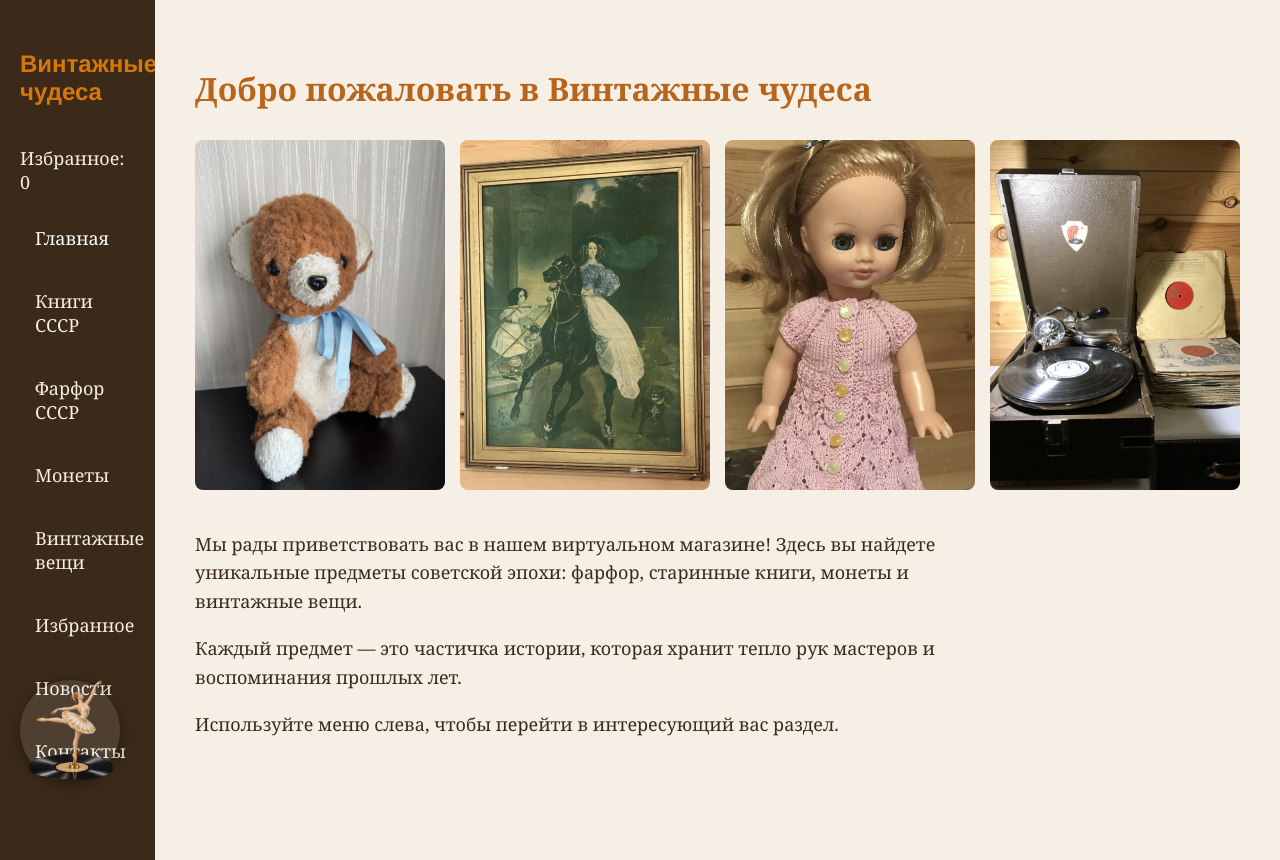
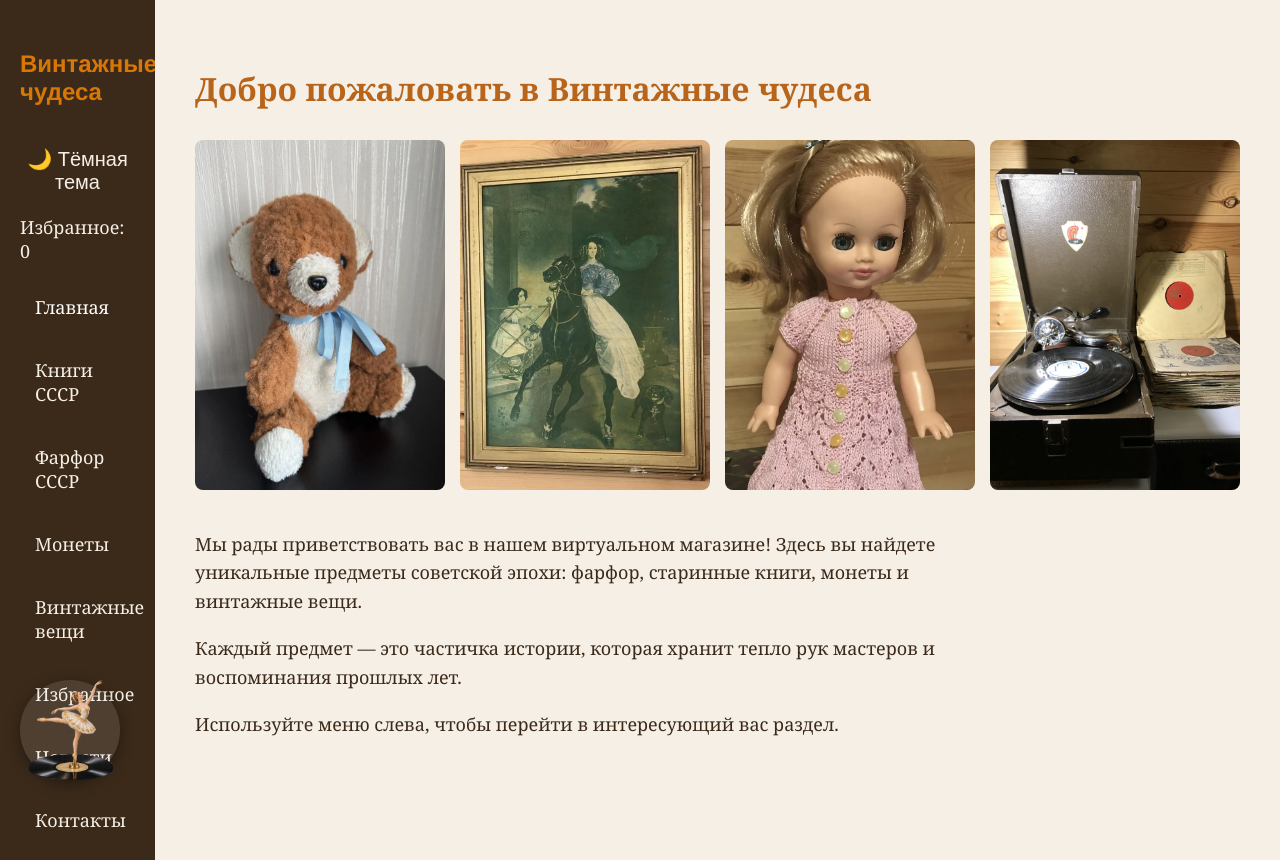
Before and after one commit to yero-codes/vintage-react, a React (Vite) app: page / in a window 1280 px wide. Built offline with nearby package versions, Linux system fonts and the light colour scheme.

Commit message:
Добавила скелетоны и темную тему с сохранением в localStorage

```diff
--- a/src/App.jsx
+++ b/src/App.jsx
@@ -29,6 +29,11 @@ function App() {
     return saved ? JSON.parse(saved) : [];
   });
 
+    // Состояние для темы (по умолчанию 'light')
+  const [theme, setTheme] = useState(() => {
+    return localStorage.getItem('theme') || 'light';
+  });
+
   useEffect(() => {
     setIsLoading(true); // Начинаем загрузку
 
@@ -42,8 +47,18 @@ function App() {
 
       .catch((error) => console.error('Ошибка:', error))
       .finally(() => setIsLoading(false));
+  }, []);
 
-  }, []);
+    // Эффект для применения темы
+  useEffect(() => {
+    if (theme === 'dark') {
+      document.body.classList.add('dark-mode');
+    } else {
+      document.body.classList.remove('dark-mode');
+    }
+  }, [theme]); // <--- Здесь зависимость от theme
+
+
 
   const filteredNews = newsData.filter((post) => {
     const term = searchTerm.toLowerCase();
@@ -81,6 +96,13 @@ function App() {
   // НОВОЕ: Функция для переключения страниц
   const handleNavigate = (pageId) => {
     setCurrentPage(pageId);
+  };
+
+  // Функция переключения темной и светлой тем
+    const toggleTheme = () => {
+    const newTheme = theme === 'light' ? 'dark' : 'light';
+    setTheme(newTheme);
+    localStorage.setItem('theme', newTheme);
   };
 
   // НОВОЕ: Рендерим контент в зависимости от текущей страницы
@@ -147,6 +169,8 @@ function App() {
         currentPage={currentPage}
         onNavigate={handleNavigate}
         favoritesCount={favorites.length}
+        theme={theme}
+        toggleTheme={toggleTheme}
       />
 
       <main className="content">
--- a/src/components/Header.jsx
+++ b/src/components/Header.jsx
@@ -1,4 +1,4 @@
-function Header({ currentPage, onNavigate, favoritesCount }) {
+function Header({ currentPage, onNavigate, favoritesCount, theme, toggleTheme }) {
   // Создаем массив пунктов меню для удобства
   const menuItems = [
     { id: 'home', label: 'Главная' },
@@ -14,6 +14,25 @@ function Header({ currentPage, onNavigate, favoritesCount }) {
   return (
     <aside className="sidebar">
       <h1 className="logo">Винтажные чудеса</h1>
+
+      {/* Кнопка переключения темы */}
+      <button
+        onClick={toggleTheme}
+        style={{
+          background: 'none',
+          border: 'none',
+          color: '#f5efe6',
+          fontSize: '20px',
+          cursor: 'pointer',
+          marginBottom: '20px',
+          display: 'flex',
+          alignItems: 'center',
+          gap: '10px'
+        }}
+        title={theme === 'light' ? 'Включить темную тему' : 'Включить светлую тему'}
+      >
+        {theme === 'light' ? '🌙 Тёмная тема' : '☀️ Светлая тема'}
+      </button>
 
       {/* Бейджик с избранным */}
       <div style={{ color: '#f5efe6', marginBottom: '20px', fontSize: '18px' }}>
--- a/src/index.css
+++ b/src/index.css
@@ -296,3 +296,35 @@ body {
   50% { background-color: #f0f0f0; }
   100% { background-color: #e0e0e0; }
 }
+
+/* ===== Тёмная тема ===== */
+body.dark-mode {
+  background-color: #1a1a1a;
+  color: #f5efe6;
+}
+
+body.dark-mode .sidebar {
+  background-color: #0d0d0d;
+}
+
+body.dark-mode .card {
+  background-color: #2a2a2a;
+  color: #f5efe6;
+}
+
+body.dark-mode .content h2 {
+  color: #d97706;
+}
+
+body.dark-mode .modal-content {
+  background-color: #2a2a2a;
+  color: #f5efe6;
+}
+
+body.dark-mode .skeleton-card,
+body.dark-mode .skeleton-image,
+body.dark-mode .skeleton-date,
+body.dark-mode .skeleton-title,
+body.dark-mode .skeleton-text {
+  background-color: #333;
+}
```
